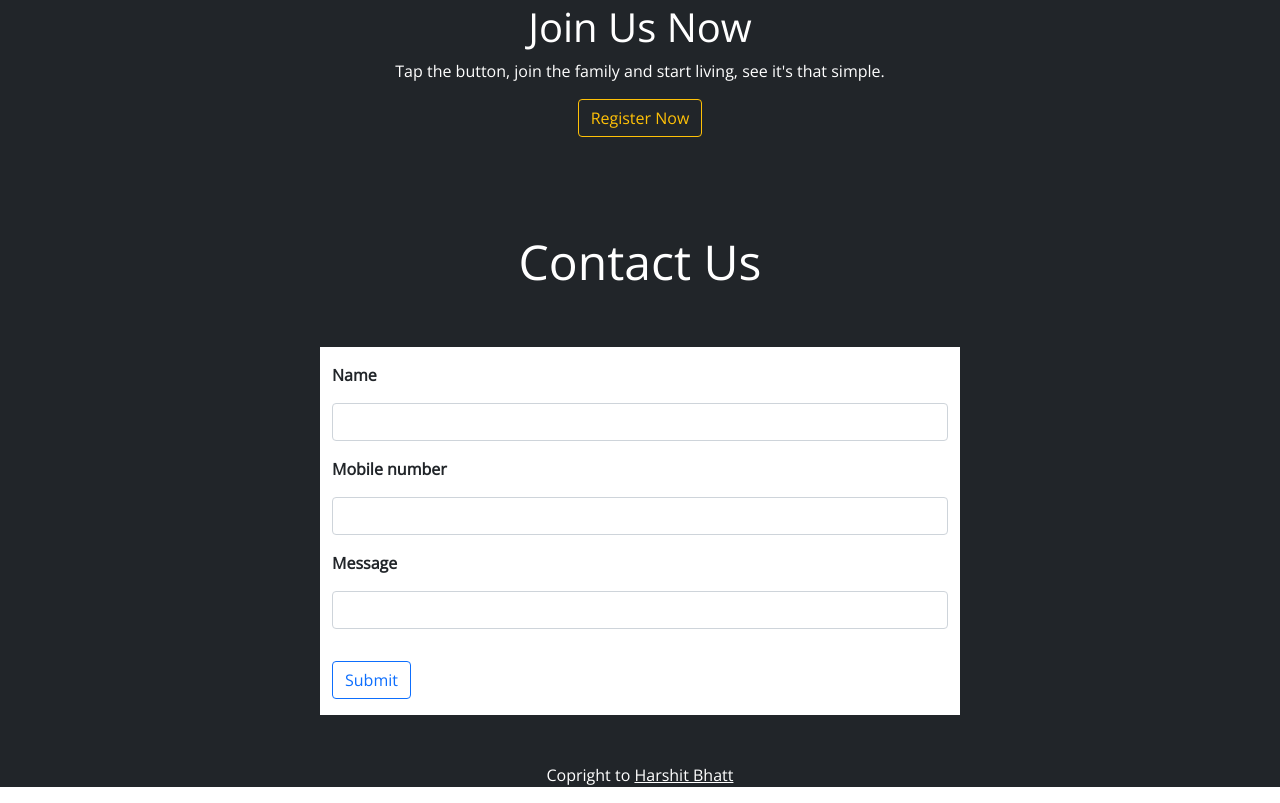
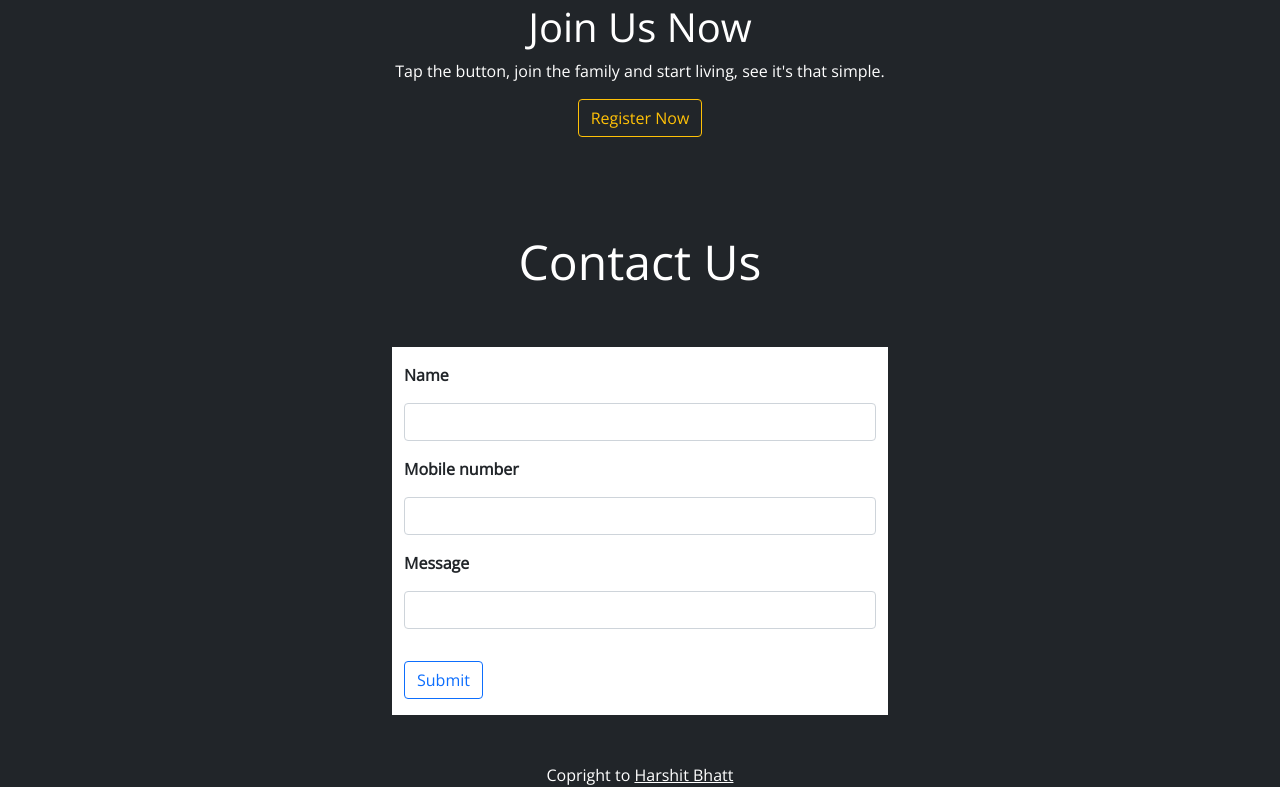
Before and after one commit to Harshitbhatt69/hostelWebsite, a website: page frontend/index.html in a window 1280 px wide. Shown: the part 2161-2964 px from the top of the page. Drawn offline with nearby package versions, Linux system fonts and the light colour scheme; a web font is replaced by a local one.

Commit message:
bit styling contact form

```diff
--- a/frontend/index.html
+++ b/frontend/index.html
@@ -213,7 +213,7 @@
         <div class="text-white text-center py-5">
             <h1 class="display-5 text-white">Contact Us</h1>
         </div>
-        <div class="w-50 mx-auto">
+        <div class="container mx-auto" style="max-width: 520px;">
             <form action="/" method="post" class="bg-white container fw-bold">
                 <div class="form-group pt-3">
                     <label for="name">Name</label>
```
